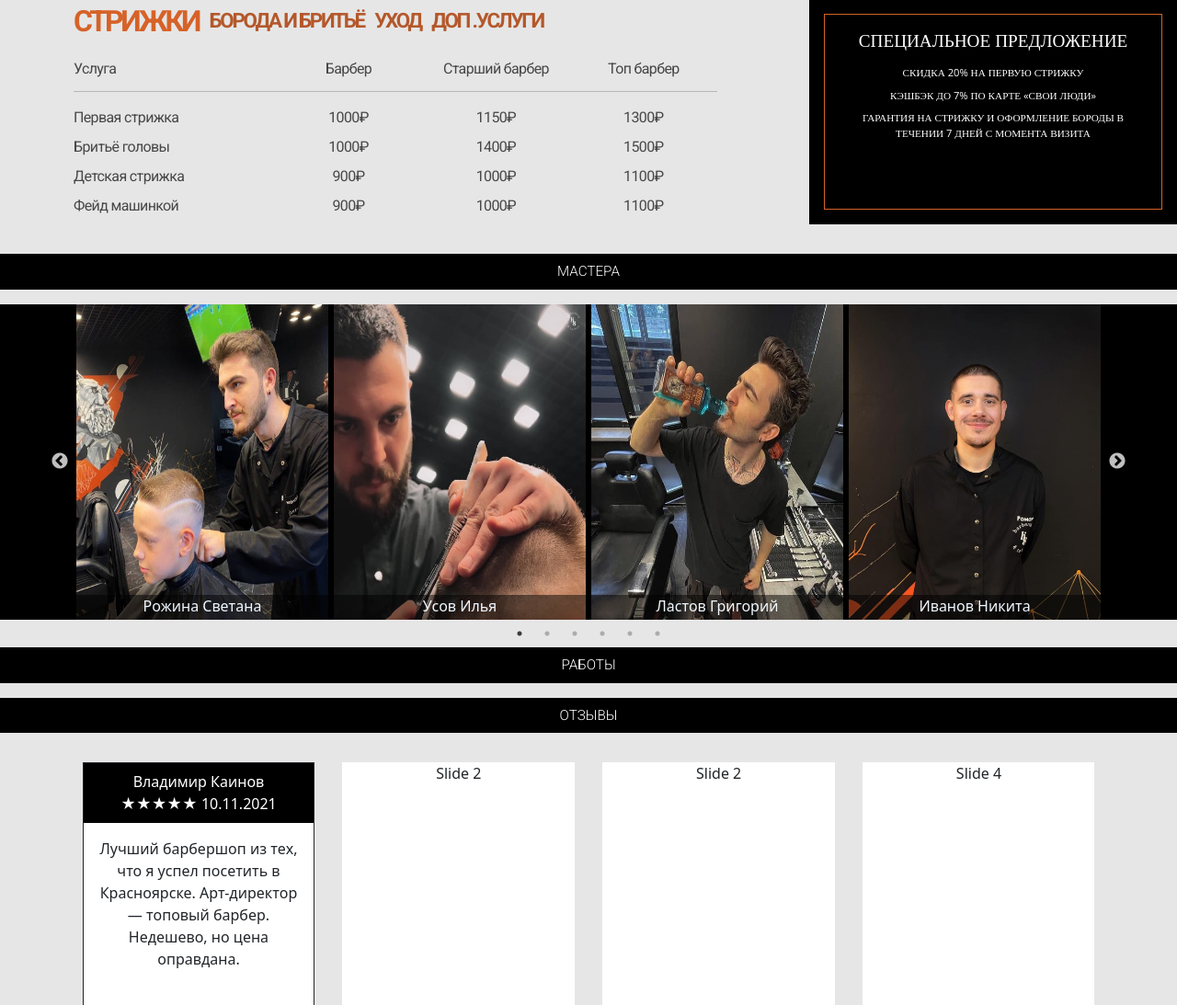
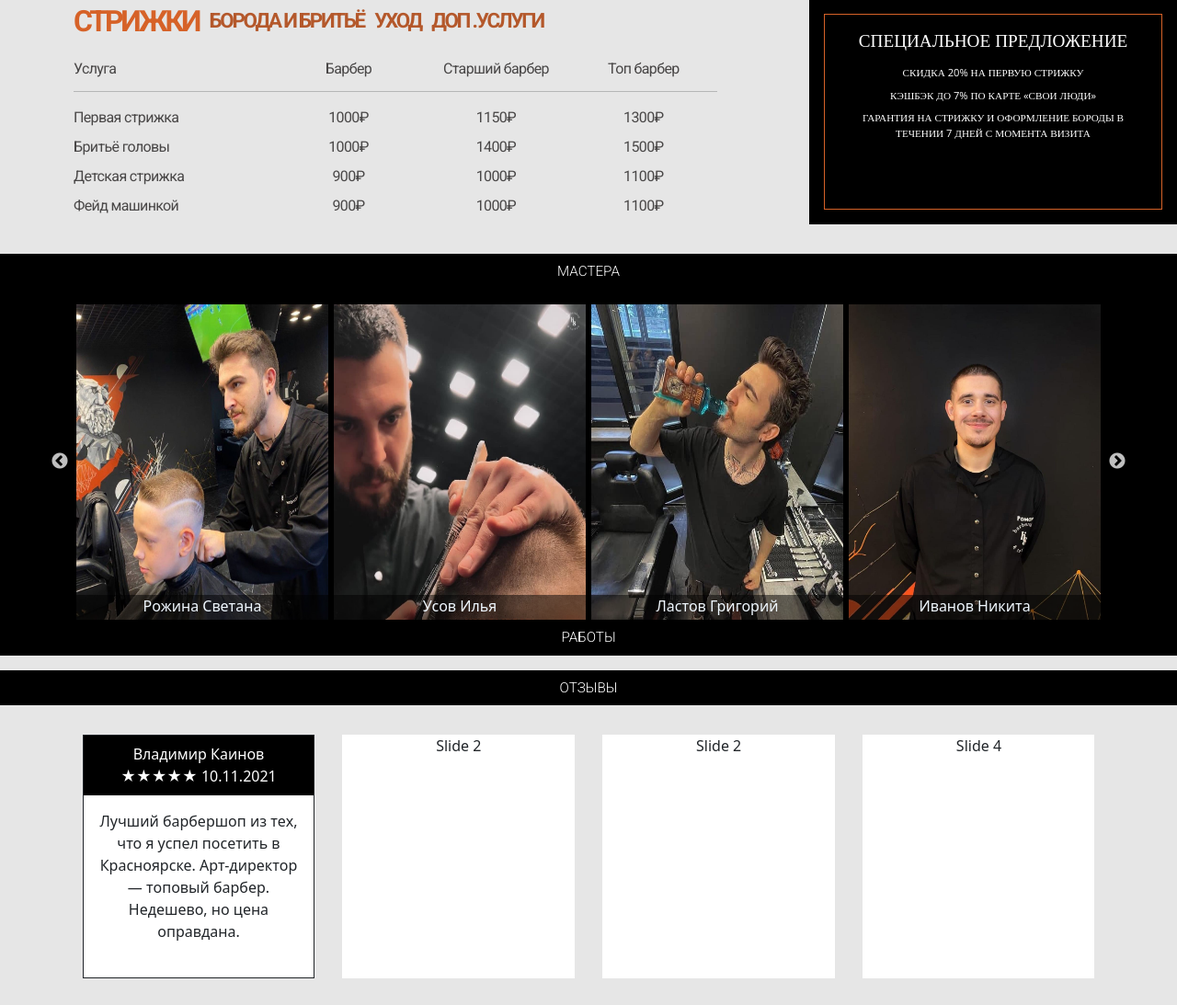
Before and after one commit to nickita38r/HIS, a Django app: template his_barber/mainapp/templates/base.html in a window 1280 px wide. Shown: the part 768-1861 px from the top of the page at 92% size. Run offline with Django 4.2, Linux system fonts and the light colour scheme; the template is opened without the code that fills it: values that come from a table or form of the project are taken from there, others are empty; data comes from the database, SQL or seed files in the repository; some libraries are stand-ins or nearby versions.

Commit message:
Co-authored-by: AdamLoginov <AdamLoginov@users.noreply.github.com>

```diff
--- a/his_barber/mainapp/templates/base.html
+++ b/his_barber/mainapp/templates/base.html
@@ -22,6 +22,7 @@
     <link rel="stylesheet" href="{% static 'css/style-info.css' %}">
     <link rel="stylesheet" href="{% static 'css/style-menu.css' %}">
     <link rel="stylesheet" href="{% static 'css/style-slider.css' %}">
+    <link rel="stylesheet" href="{% static 'css/style-hearstyle.css' %}">
     <link rel="stylesheet" href="{% static 'css/style-reviews.css' %}">
     <link rel="stylesheet" href="{% static 'css/style-fq.css' %}">
     <link rel="stylesheet" href="{% static 'css/style-footer.css' %}">
@@ -187,7 +188,7 @@
       <div class="row block-uns-work">
         {% for image in hearstyle %}
         <div class="col-md-4" style="padding: 0 .2rem;">
-          <div class="card" >
+          <div class="card card-work" >
             <img src="{{image.image.url}}" alt="" style="aspect-ratio: 3 / 4;" ;>
             <div class="work_text">
               Работу выполнил Иван Иванов
--- a/his_barber/static/css/style-hearstyle.css
+++ b/his_barber/static/css/style-hearstyle.css
@@ -6,9 +6,8 @@
 .work img
 {
     margin:0;
-
 }
-.card .work_text {
+.work .card-work .work_text {
   position: absolute;
   bottom: 0;
   color: rgb(255, 255, 255);
@@ -16,11 +15,9 @@
   font-size: 0.7rem;
   margin: 1% 25%;
   white-space:nowrap;
-
-
 }
-.work .card {
+.work .card-work {
   position: relative;
   text-align: center;
-
+  background-color: black;
 }
--- a/his_barber/static/css/style-slider.css
+++ b/his_barber/static/css/style-slider.css
@@ -63,7 +63,6 @@
     position: relative;
     text-align: center;
     border: none;
-
 }
 
 .team a {
@@ -78,3 +77,12 @@
     text-decoration: none;
     color: #D66228;
 }
+.slick-dots li button:before {
+    color: #5d5755;
+}
+.slick-dots li.slick-active button:before {
+    color: #ffffff;
+}
+section.master {
+    background: black;
+}
--- a/his_barber/static/js/script.js
+++ b/his_barber/static/js/script.js
@@ -4,7 +4,7 @@ $('.block-uns-context').slick({
   speed: 500,
   slidesToShow: 4,
   slidesToScroll: 1,
-  dots: true,
+
   responsive: [
     {
       breakpoint: 991,
@@ -12,7 +12,7 @@ $('.block-uns-context').slick({
         slidesToShow: 3,
         slidesToScroll: 1,
         infinite: true,
-        dots: true,
+
       }
     },
     {
```
